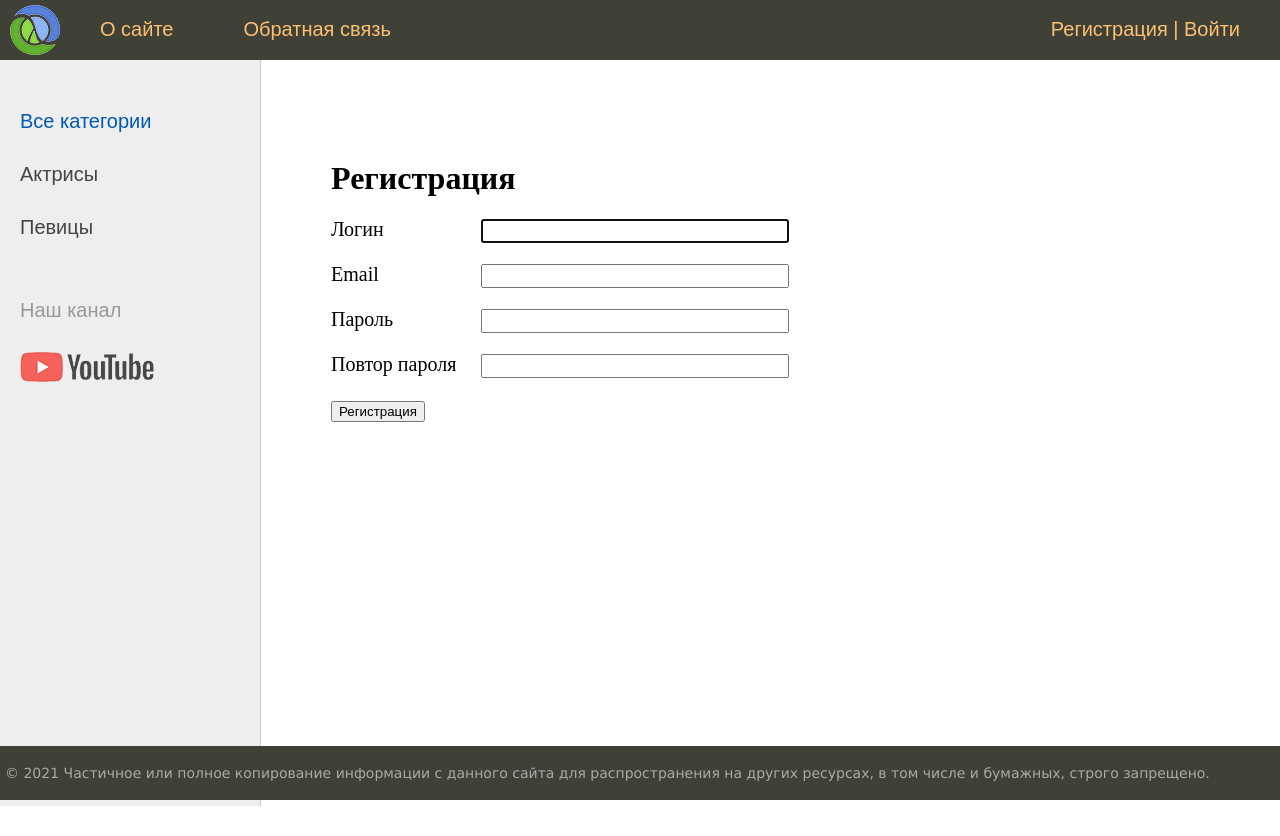
After one commit to DAlavaro/djsite, a Django app: page /register/ in a window 1280 px wide. The commit adds this page. Run offline with Django 4.2, Linux system fonts and the light colour scheme; data comes from the database, SQL or seed files in the repository; both versions use the stored data as it was after the commit.

Commit message:
Register user lesson 19

```diff
--- a/coolsite/women/forms.py
+++ b/coolsite/women/forms.py
@@ -1,4 +1,6 @@
 from django import forms
+from django.contrib.auth.forms import UserCreationForm
+from django.contrib.auth.models import User
 from django.core.exceptions import ValidationError
 
 from .models import *
@@ -22,3 +24,15 @@ class AddPostForm(forms.ModelForm):
             raise ValidationError('Длина превышает 200 символов')
 
         return title
+
+
+# класс формы для регистрации пользователя
+class RegisterUserForm(UserCreationForm):
+    username = forms.CharField(label='Логин', widget=forms.TextInput(attrs={'class': 'form-input'}))
+    email = forms.EmailField(label='Email', widget=forms.EmailInput(attrs={'class': 'form-input'}))
+    password1 = forms.CharField(label='Пароль', widget=forms.PasswordInput(attrs={'class': 'form-input'}))
+    password2 = forms.CharField(label='Повтор пароля', widget=forms.PasswordInput(attrs={'class': 'form-input'}))
+
+    class Meta:
+        model = User
+        fields = ('username', 'email', 'password1', 'password2')
--- a/coolsite/women/templates/women/base.html
+++ b/coolsite/women/templates/women/base.html
@@ -18,12 +18,10 @@
 			<ul id="mainmenu" class="mainmenu">
 			<li class="logo"><a href="{% url 'home' %}"><div class="logo"></div></a></li>
 {% for m in menu %}
-	{% if not forloop.last %}
-			<li><a href="{% url m.url_name %}">{{m.title}}</a></li>
-	{% else %}
-			<li class="last"><a href="{% url m.url_name %}">{{m.title}}</a></li>
-	{% endif %}
+	<li><a href="{% url m.url_name %}">{{m.title}}</a></li>
 {% endfor %}
+
+				<li class="last"><a href="{% url 'register' %}">Регистрация</a> | <a href="{% url 'login' %}">Войти</a></li>
 			</ul>
 			<div class="clear"></div>
 		</div>
--- /dev/null
+++ b/coolsite/women/templates/women/register.html
@@ -0,0 +1,17 @@
+{% extends 'women/base.html' %}
+
+{% block content %}
+<h1>{{title}}</h1>
+
+<form method="post">
+  {% csrf_token %}
+
+  {% for f in form %}
+  <p><label class="form-label" for="{{ f.id_for_label }}">{{f.label}}</label>{{ f }}</p>
+  <div class="form-error">{{ f.error }}</div>
+  {% endfor %}
+
+  <button type="submit">Регистрация</button>
+</form>
+
+{% endblock %}
--- a/coolsite/women/urls.py
+++ b/coolsite/women/urls.py
@@ -8,6 +8,7 @@ urlpatterns = [
     path('addpage/', AddPage.as_view(), name='add_page'),
     path('contact/', contact, name='contact'),
     path('login/', login, name='login'),
+    path('register/', RegisterUser.as_view(), name='register'),
     path('post/<slug:post_slug>/', ShowPost.as_view(), name='post'),
     path('category/<slug:cat_slug>/', WomenCategory.as_view(), name='category'),
 ]
--- a/coolsite/women/utils.py
+++ b/coolsite/women/utils.py
@@ -5,7 +5,6 @@ from .models import *
 menu = [{'title': "О сайте", 'url_name': 'about'},
         {'title': "Добавить статью", 'url_name': 'add_page'},
         {'title': "Обратная связь", 'url_name': 'contact'},
-        {'title': "Войти", 'url_name': 'login'}
         ]
 
 
--- a/coolsite/women/views.py
+++ b/coolsite/women/views.py
@@ -85,3 +85,13 @@ class WomenCategory(DataMixin, ListView):
         c_def = self.get_user_contex(title="категория -" + str(context['posts'][0].cat),\
                 cat_selected=context['posts'][0].cat_id)
         return dict(list(context.items()) + list(c_def.items()))
+
+class RegisterUser(DataMixin, CreateView):
+    form_class = RegisterUserForm
+    template_name = 'women/register.html'
+    success_url = reverse_lazy('login')
+
+    def get_context_data(self, *, object_list=None, **kwargs):
+        context = super(RegisterUser, self).get_context_data(**kwargs)
+        c_def = self.get_user_contex(title="Регистрация")
+        return dict(list(context.items()) + list(c_def.items()))
```
Also changed, not shown: coolsite/db.sqlite3.
